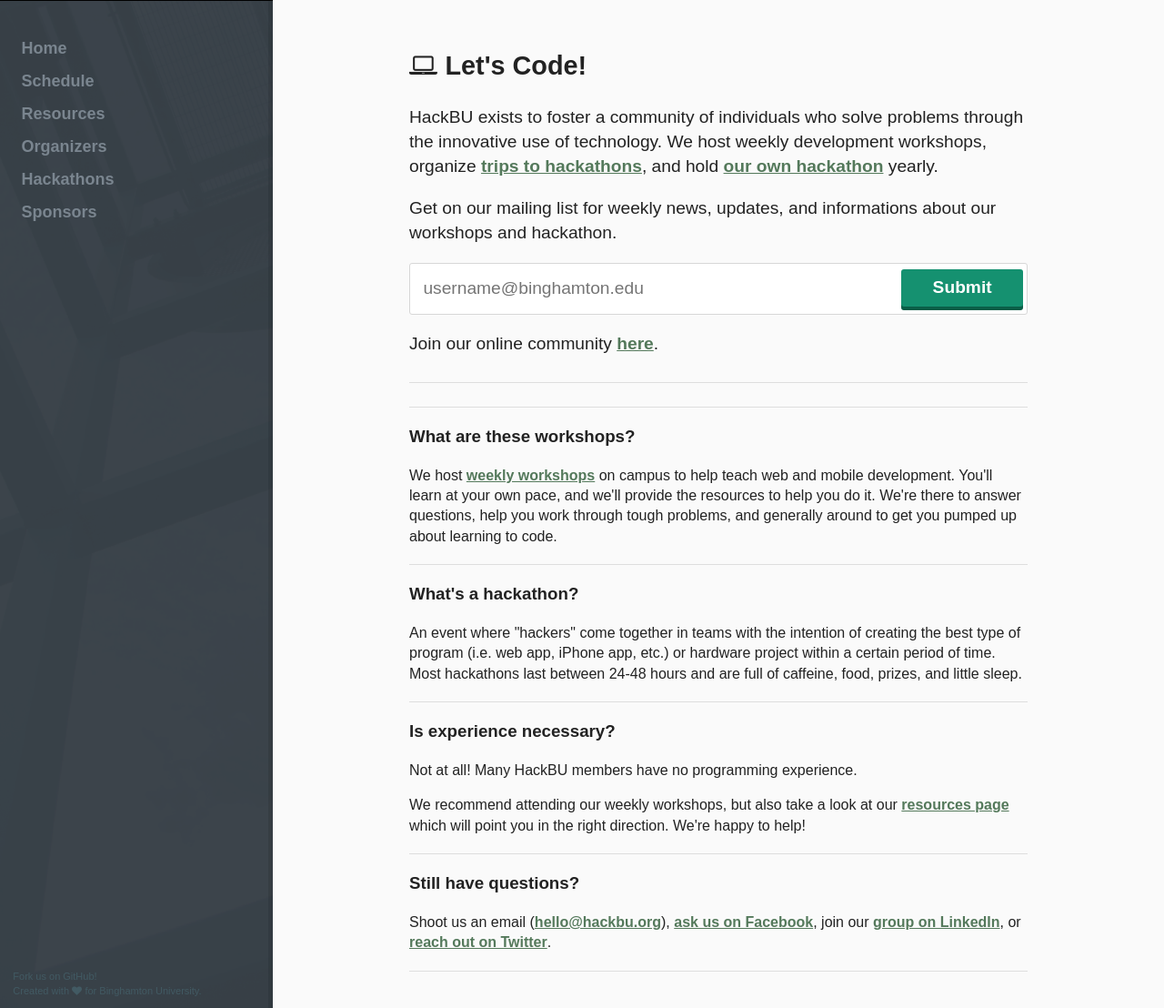
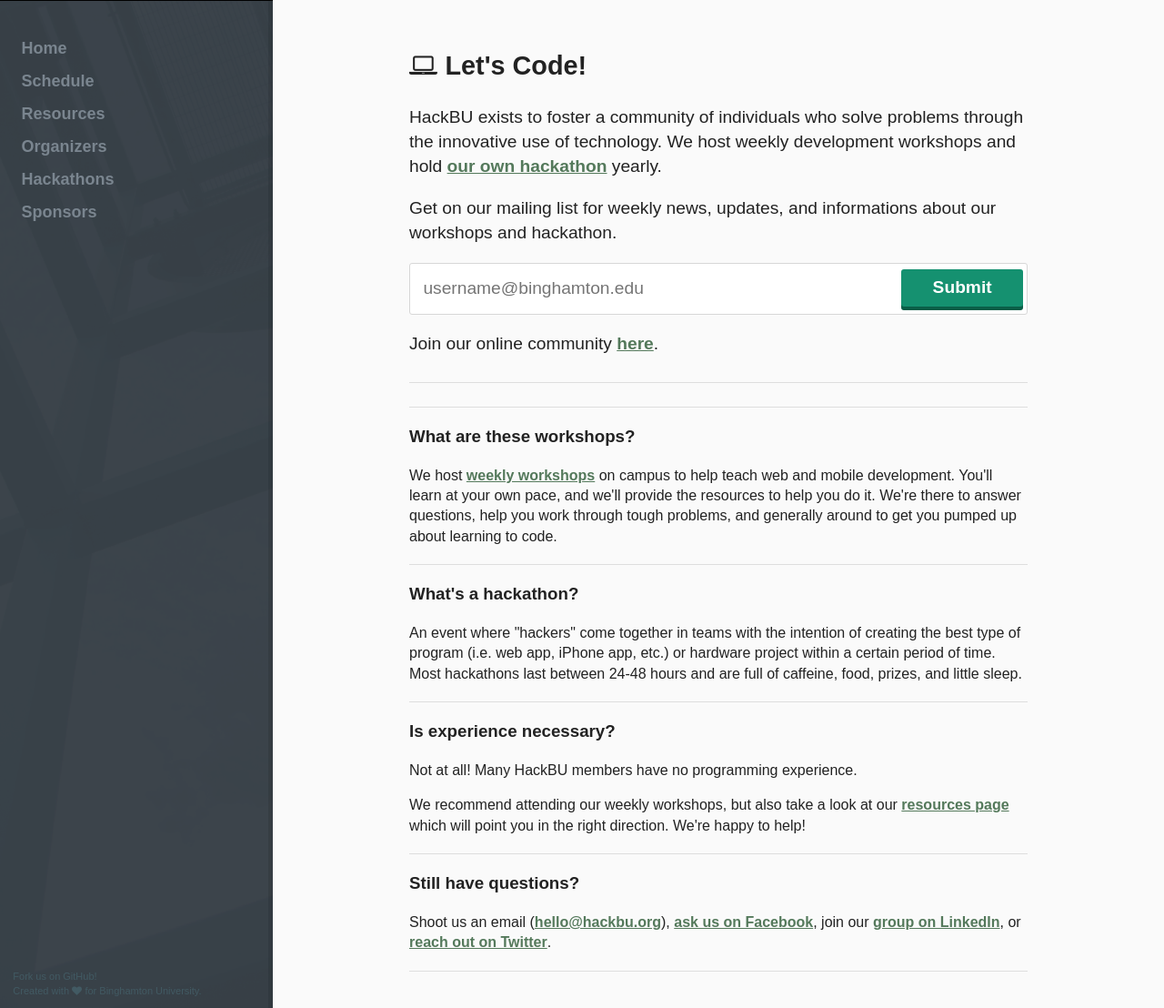
Before and after one commit to hackbinghamton/hackbinghamton.github.io, a Jekyll site: the page built from index.html, in a window 1280 px wide and 1212 px high, cut to the strip 104-1212 px from the top of the window. Shown: the whole strip at 91% size. Built offline with Jekyll 4.4.1, drawn with Linux system fonts in a browser that asks for light colours.

Commit message:
home: missed a spot

```diff
--- a/index.html
+++ b/index.html
@@ -7,7 +7,7 @@
 
 <div class="article article-introduction">
 	<h2><i class="fa fa-laptop"></i>Let's Code!</h2>
-	<p>HackBU exists to foster a community of individuals who solve problems through the innovative use of technology. We host weekly development workshops, organize <a href="/hackathons/">trips to hackathons</a>, and hold <a href="http://hackbu.org/2022/" title="The HackBU Hackathon">our own hackathon</a> yearly.
+	<p>HackBU exists to foster a community of individuals who solve problems through the innovative use of technology. We host weekly development workshops and hold <a href="http://hackbu.org/2022/" title="The HackBU Hackathon">our own hackathon</a> yearly.
 	</p>
 
 	<p>Get on our mailing list for weekly news, updates, and informations about our workshops and hackathon.</p>
```
